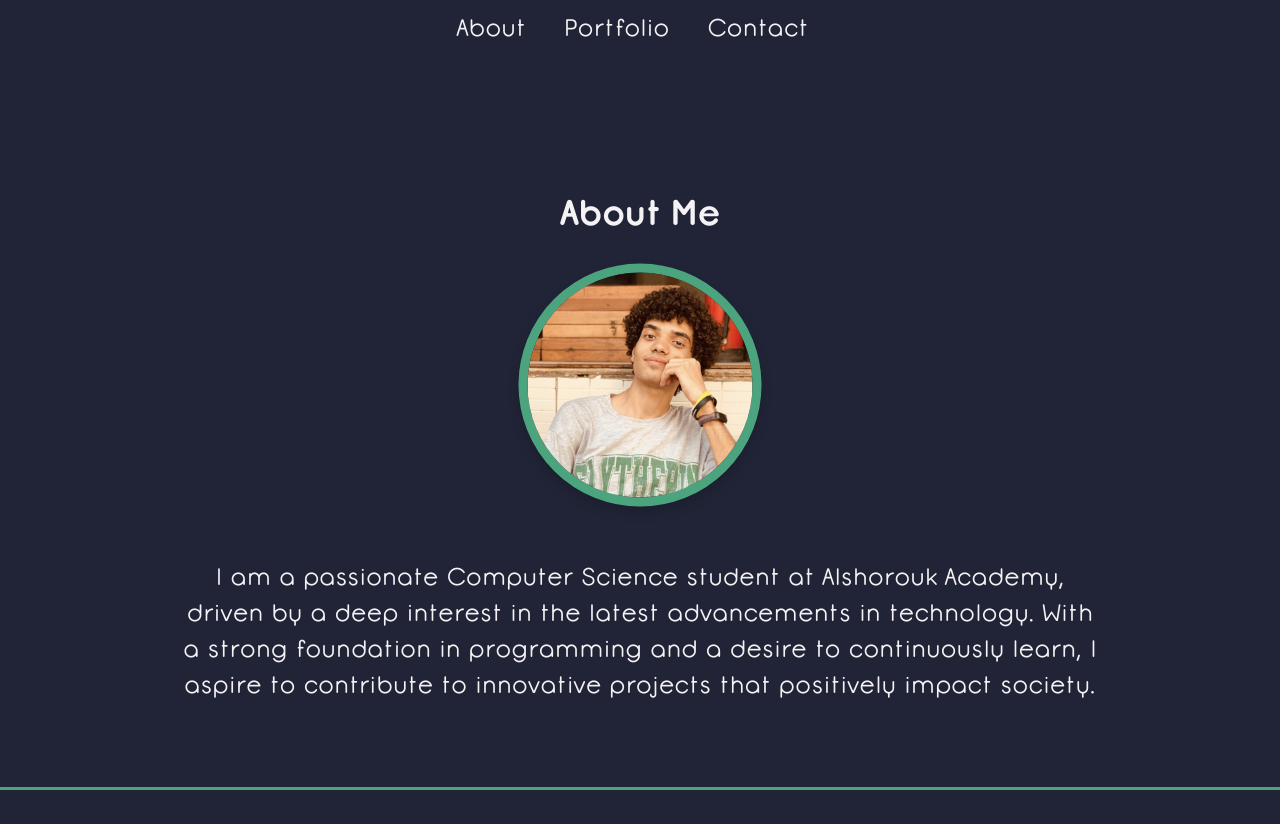
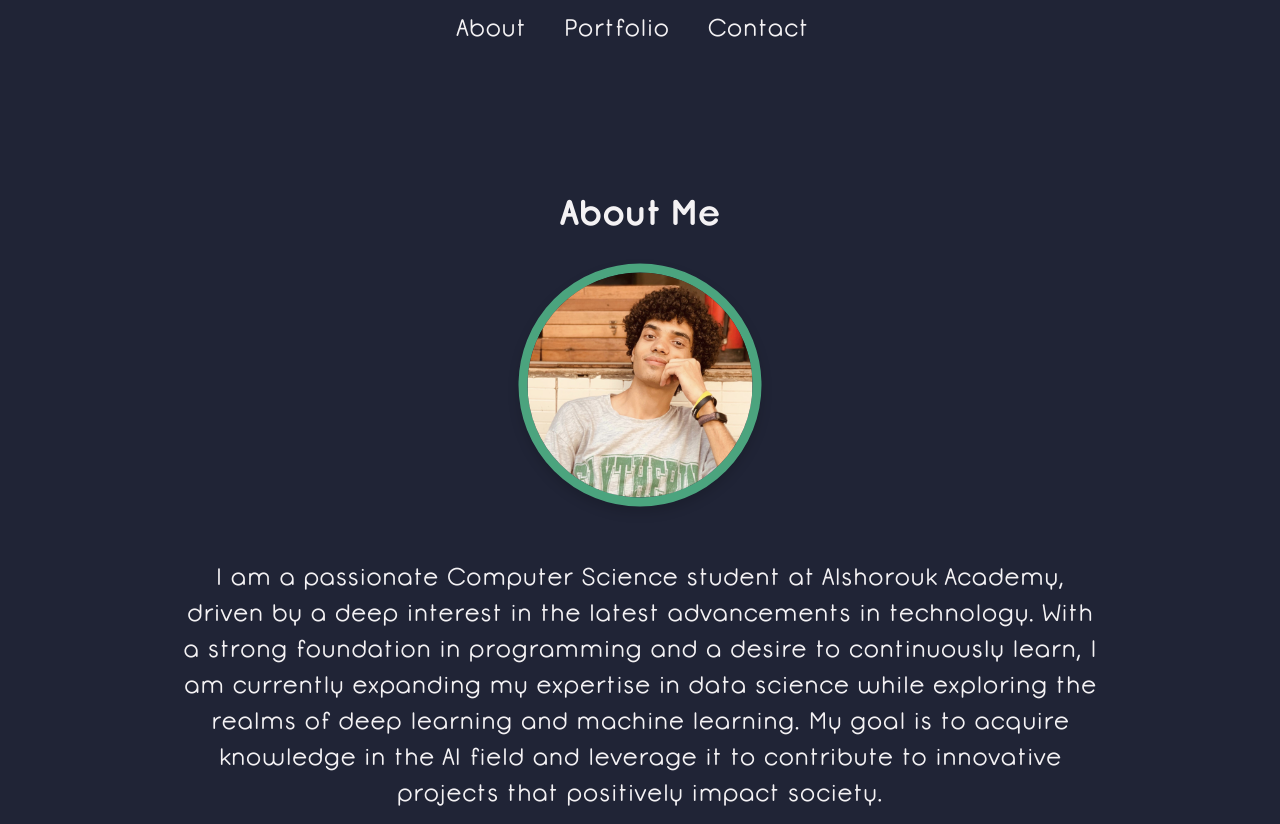
Before and after one commit to DavidAdelG/DavidAdelG.github.io, a plain HTML site: page index.html in a window 1280 px wide. Shown: the part 128-952 px from the top of the page. Drawn offline with Linux system fonts and the light colour scheme.

Commit message:
Update index.html

```diff
--- a/index.html
+++ b/index.html
@@ -331,9 +331,10 @@
       <div>
         <img src="./Assets/PP.jpg" alt="@DavidAdelG">
         <p>I am a passionate Computer Science student at Alshorouk Academy,
-           driven by a deep interest in the latest advancements in technology.
-           With a strong foundation in programming and a desire to continuously learn,
-           I aspire to contribute to innovative projects that positively impact society.</p>
+          driven by a deep interest in the latest advancements in technology.
+          With a strong foundation in programming and a desire to continuously learn,
+          I am currently expanding my expertise in data science while exploring the realms of deep learning and machine learning.
+          My goal is to acquire knowledge in the AI field and leverage it to contribute to innovative projects that positively impact society.</p>
       </div>
     </section>
 
@@ -385,6 +386,8 @@
         <a href="https://twitter.com/DavidAdelG" target="_blank"><i class="fab fa-twitter"></i></a>
         <a href="https://instagram.com/DavidAdelG" target="_blank"><i class="fab fa-instagram"></i></a>
         <a href="https://github.com/DavidAdelG" target="_blank"><i class="fab fa-github"></i></a>
+        <a href="https://www.linkedin.com/in/DavidAdelG/" target="_blank"><i class="fab fa-linkedin"></i></a>
+        <a href="https://www.kaggle.com/DavidAdelG" target="_blank"><i class="fab fa-kaggle"></i></a>
       </div>
     </section>
 
```
